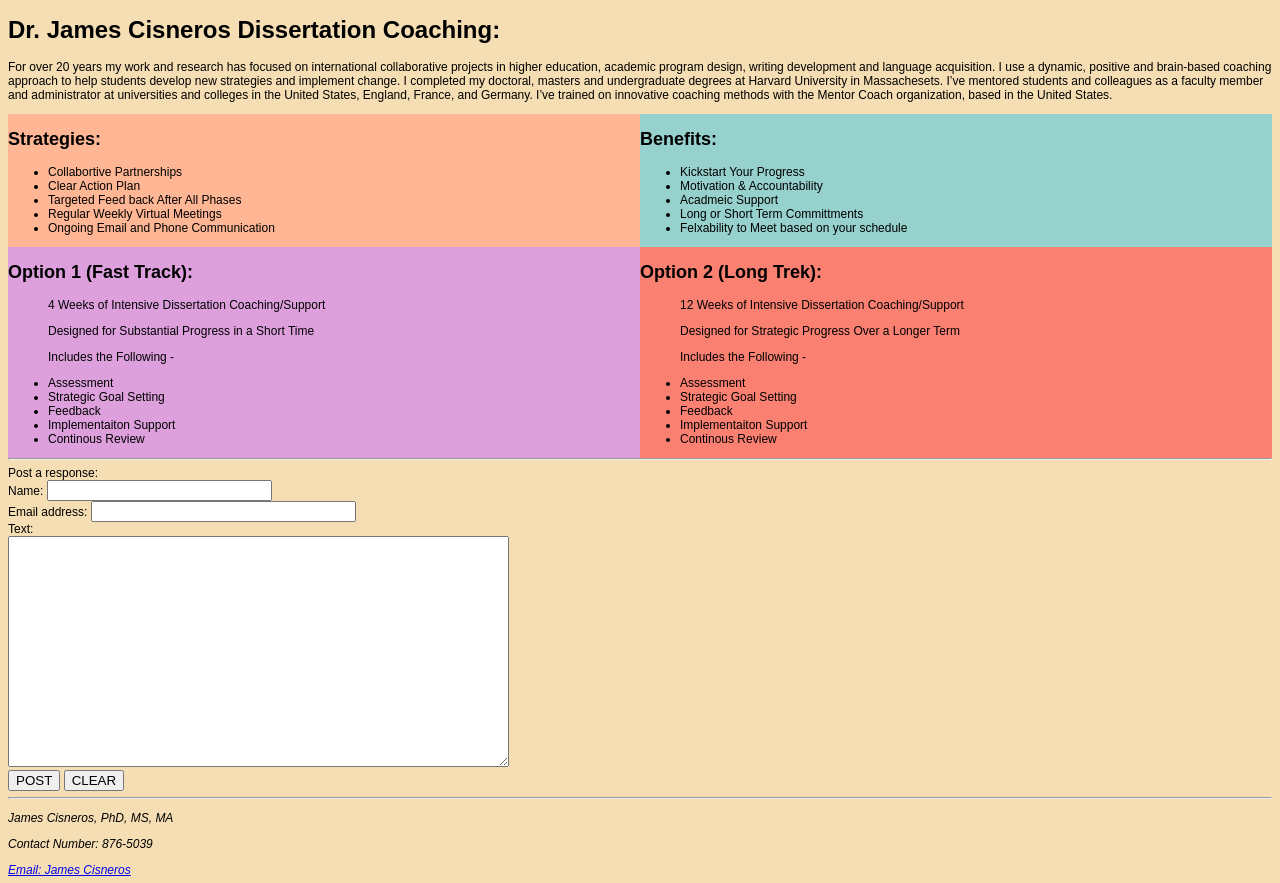
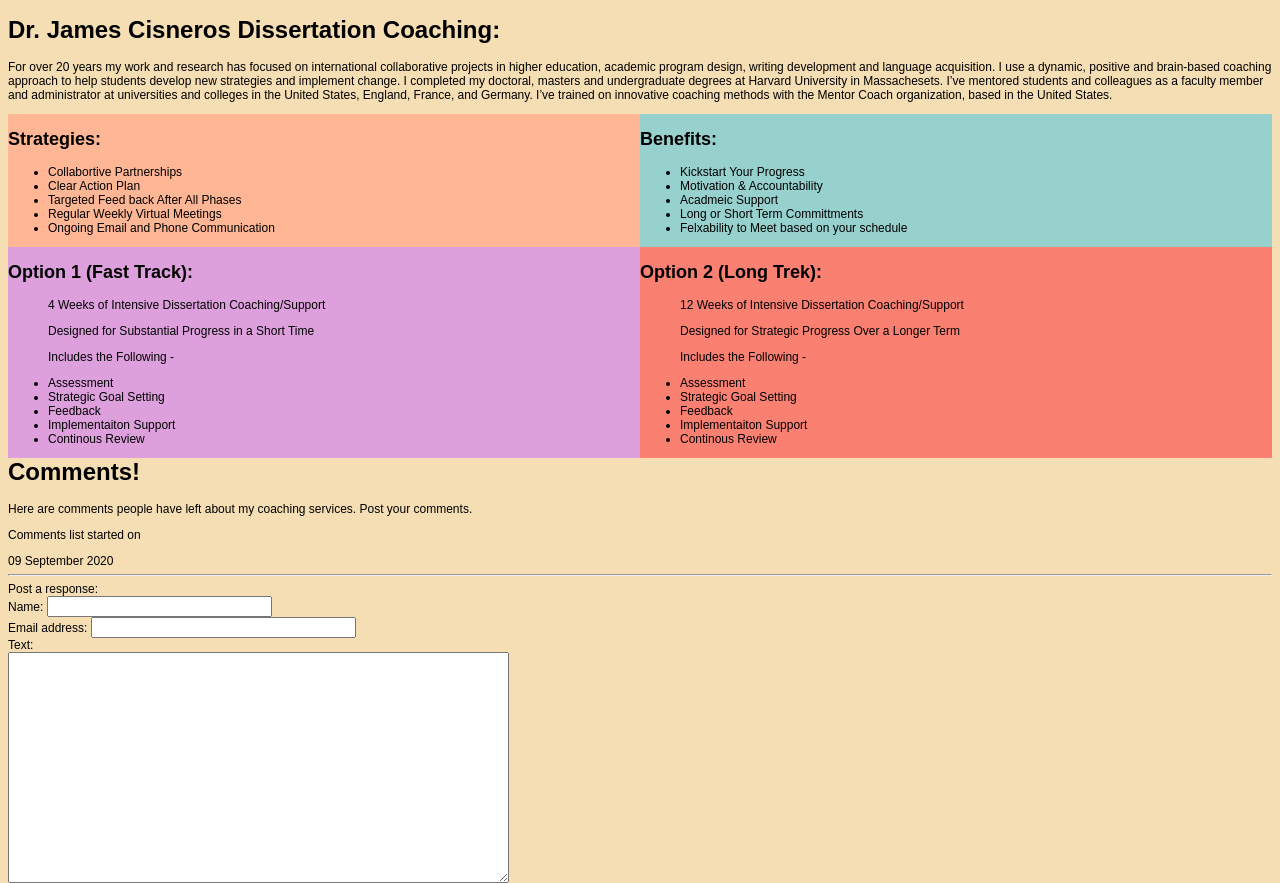
Before and after one commit to cisnerosjamesp2020/VIT-FinalProject, a plain HTML site: page index.html in a window 1280 px wide. Shown: the top 883 px of the page. Drawn offline with Linux system fonts and the light colour scheme.

Commit message:
keeping up to date with master

```diff
--- a/index.html
+++ b/index.html
@@ -97,10 +97,16 @@
                 </div>
         <br>
         <br>
-
-            <TITLE>Comments</TITLE>
+        <br>
+    <TITLE>Comments</TITLE>
             </HEAD>
             </BODY>
+        <!--GUESTBOOK-->
+<H1>Comments!</H2>
+    <P>Here are comments people have left
+    about my coaching services.  Post your comments.</p>
+    <p>Comments list started on</p>
+    <!--STARTDATE--> 09 September 2020
 
             <HR>
             Post a response:
@@ -125,6 +131,8 @@
             </BODY>
             </HTML>
 
+
+
             <p>James Cisneros, PhD, MS, MA</p>
             <p>Contact Number: 876-5039</p>
             <A HREF="cisnerosjamesp@gmail.com">
--- a/script.js
+++ b/script.js
@@ -1 +1,4 @@
-<html>
+var entry = document.getElementById("name");
+entry.addEventListener("POST");
+
+var
```
